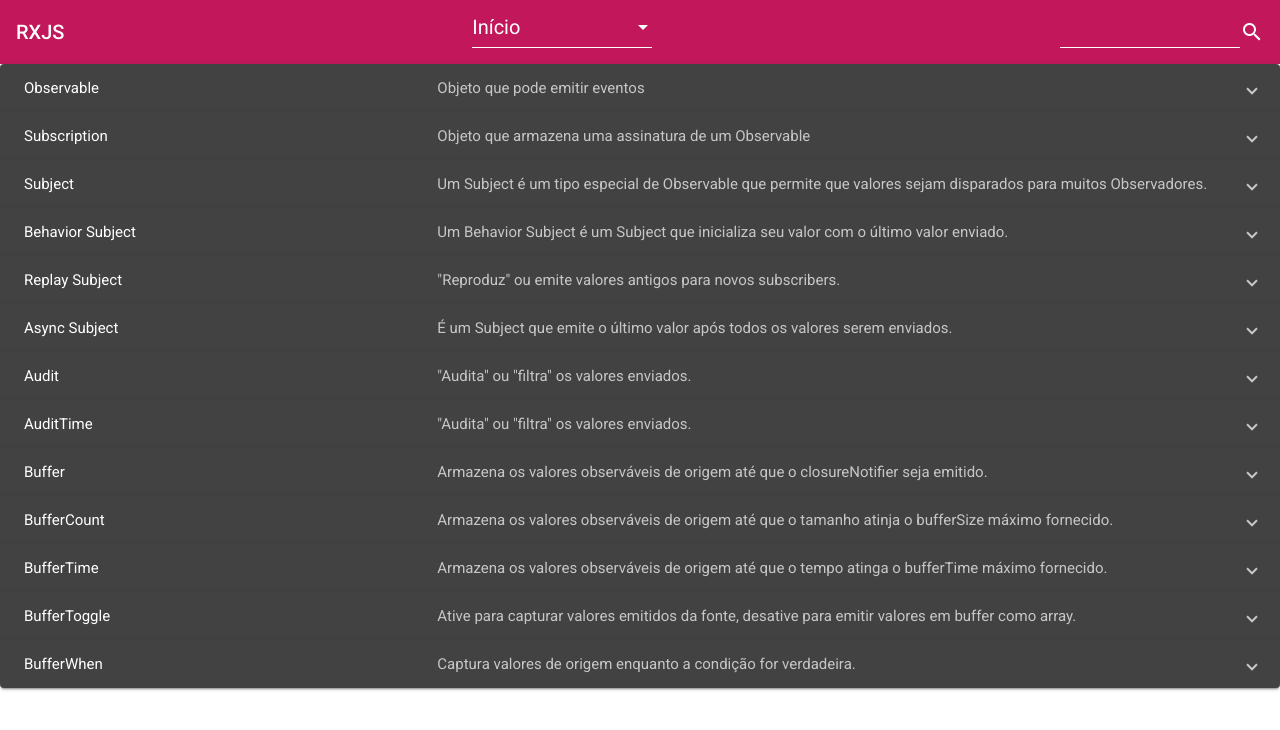
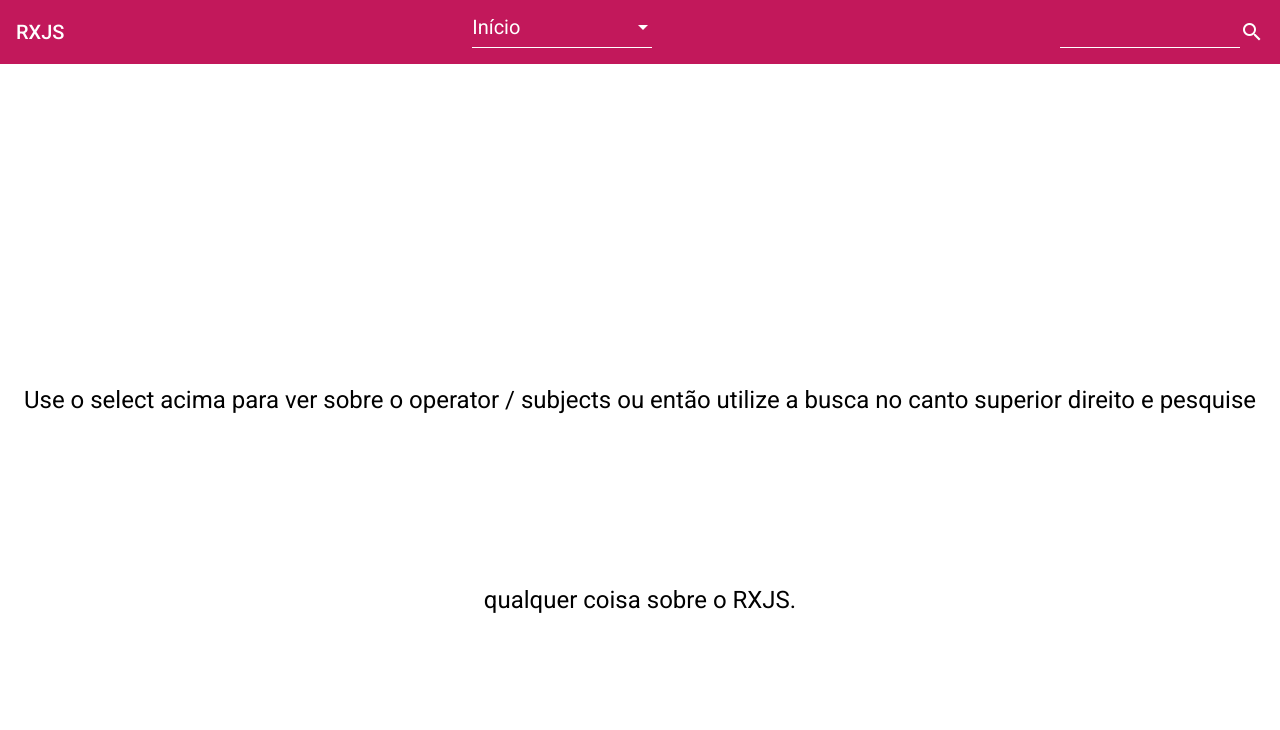
Before and after one commit to rpelizza/operators-rxjs, an Angular app: page /home in a window 1280 px wide. Shown: the top 730 px of the page. Built offline with nearby package versions, Linux system fonts and the light colour scheme.

Commit message:
feat: text in middle

```diff
--- a/src/app/pages/home/home.component.html
+++ b/src/app/pages/home/home.component.html
@@ -1,230 +1,3 @@
-<mat-accordion>
-	<!--! Observable -->
-	<mat-expansion-panel>
-		<mat-expansion-panel-header>
-			<mat-panel-title> Observable </mat-panel-title>
-			<mat-panel-description>
-				Objeto que pode emitir eventos
-			</mat-panel-description>
-		</mat-expansion-panel-header>
-		<p>Um Observable é um objeto que pode emitir eventos.</p>
-		<p>
-			<a routerLink="/observable">Clique aqui para ver o exemplo</a>
-		</p>
-	</mat-expansion-panel>
-
-	<!--! Subscription -->
-	<mat-expansion-panel>
-		<mat-expansion-panel-header>
-			<mat-panel-title> Subscription </mat-panel-title>
-			<mat-panel-description>
-				Objeto que armazena uma assinatura de um Observable
-			</mat-panel-description>
-		</mat-expansion-panel-header>
-		<p>
-			O objeto Subscription armazena uma assinatura de um Observable.
-			Quando o Observable é finalizado, a assinatura é cancelada.
-		</p>
-		<p>
-			<a routerLink="/subscription">Clique aqui para ver o exemplo</a>
-		</p>
-	</mat-expansion-panel>
-
-	<!--! Subject -->
-	<mat-expansion-panel>
-		<mat-expansion-panel-header>
-			<mat-panel-title> Subject </mat-panel-title>
-			<mat-panel-description>
-				Um Subject é um tipo especial de Observable que permite que
-				valores sejam disparados para muitos Observadores.
-			</mat-panel-description>
-		</mat-expansion-panel-header>
-		<p>
-			Enquanto os Observables simples são unicast (cada Observer inscrito
-			possui uma execução independente do Observable), os Subjects são
-			multicast. Um Subject é como um Observável, mas pode transmitir para
-			muitos Observadores.
-		</p>
-		<p>
-			<a routerLink="/subject">Clique aqui para ver o exemplo</a>
-		</p>
-	</mat-expansion-panel>
-
-	<!--! Behavior Subject -->
-	<mat-expansion-panel>
-		<mat-expansion-panel-header>
-			<mat-panel-title> Behavior Subject </mat-panel-title>
-			<mat-panel-description>
-				Um Behavior Subject é um Subject que inicializa seu valor com o
-				último valor enviado.
-			</mat-panel-description>
-		</mat-expansion-panel-header>
-		<p>
-			Requer um valor inicial e emite o valor atual para novos
-			subscribers.
-		</p>
-		<p>
-			<a routerLink="/behavior-subject">Clique aqui para ver o exemplo</a>
-		</p>
-	</mat-expansion-panel>
-
-	<!--! Replay Subject -->
-	<mat-expansion-panel>
-		<mat-expansion-panel-header>
-			<mat-panel-title> Replay Subject </mat-panel-title>
-			<mat-panel-description>
-				"Reproduz" ou emite valores antigos para novos subscribers.
-			</mat-panel-description>
-		</mat-expansion-panel-header>
-		<p>
-			ReplaySubject é semelhante ao BehaviorSubject na maneira como pode
-			enviar valores em cache para novos assinantes, mas em vez de apenas
-			um valor atual, ele pode gravar e reproduzir uma série inteira de
-			valores.
-		</p>
-		<p>
-			<a routerLink="/replay-subject">Clique aqui para ver o exemplo</a>
-		</p>
-	</mat-expansion-panel>
-
-	<!--! Async subject -->
-	<mat-expansion-panel>
-		<mat-expansion-panel-header>
-			<mat-panel-title> Async Subject </mat-panel-title>
-			<mat-panel-description>
-				É um Subject que emite o último valor após todos os valores
-				serem enviados.
-			</mat-panel-description>
-		</mat-expansion-panel-header>
-		<p>
-			Apenas o último valor da execução observable é enviado para os
-			observadores e somente quando a execução é concluida.
-		</p>
-		<p>
-			<a routerLink="/async-subject">Clique aqui para ver o exemplo</a>
-		</p>
-	</mat-expansion-panel>
-
-	<!--! Audit -->
-	<mat-expansion-panel>
-		<mat-expansion-panel-header>
-			<mat-panel-title> Audit </mat-panel-title>
-			<mat-panel-description>
-				"Audita" ou "filtra" os valores enviados.
-			</mat-panel-description>
-		</mat-expansion-panel-header>
-		<p>
-			O Audit filtra os valores enviados, mantendo apenas os últimos n
-			valores enviados.
-		</p>
-		<p>
-			<a routerLink="/audit">Clique aqui para ver o exemplo</a>
-		</p>
-	</mat-expansion-panel>
-
-	<!--! AuditTime -->
-	<mat-expansion-panel>
-		<mat-expansion-panel-header>
-			<mat-panel-title> AuditTime </mat-panel-title>
-			<mat-panel-description>
-				"Audita" ou "filtra" os valores enviados.
-			</mat-panel-description>
-		</mat-expansion-panel-header>
-		<p>
-			Ignora os valores de origem por milissegundos de duração, em
-			seguida, emite o valor mais recente da origem Observável e repete
-			esse processo.
-		</p>
-		<p>
-			<a routerLink="/audit-time">Clique aqui para ver o exemplo</a>
-		</p>
-	</mat-expansion-panel>
-
-	<!--! Buffer -->
-	<mat-expansion-panel>
-		<mat-expansion-panel-header>
-			<mat-panel-title> Buffer </mat-panel-title>
-			<mat-panel-description>
-				Armazena os valores observáveis de origem até que o
-				closureNotifier seja emitido.
-			</mat-panel-description>
-		</mat-expansion-panel-header>
-		<p>
-			O Buffer armazena os valores enviados e emite uma lista de valores
-			quando o número de valores é atingido.
-		</p>
-		<p>
-			<a routerLink="/buffer">Clique aqui para ver o exemplo</a>
-		</p>
-	</mat-expansion-panel>
-
-	<!--! BufferCount -->
-	<mat-expansion-panel>
-		<mat-expansion-panel-header>
-			<mat-panel-title> BufferCount </mat-panel-title>
-			<mat-panel-description>
-				Armazena os valores observáveis de origem até que o tamanho
-				atinja o bufferSize máximo fornecido.
-			</mat-panel-description>
-		</mat-expansion-panel-header>
-		<p>
-			Coleta valores do passado como um array e emite esse array somente
-			quando seu tamanho atinge bufferSize.
-		</p>
-		<p>
-			<a routerLink="/buffer-count">Clique aqui para ver o exemplo</a>
-		</p>
-	</mat-expansion-panel>
-
-	<!--! BufferTime -->
-	<mat-expansion-panel>
-		<mat-expansion-panel-header>
-			<mat-panel-title> BufferTime </mat-panel-title>
-			<mat-panel-description>
-				Armazena os valores observáveis de origem até que o tempo
-				atinga o bufferTime máximo fornecido.
-			</mat-panel-description>
-		</mat-expansion-panel-header>
-		<p>
-			Coleta valores do passado como um array e emite esse array somente
-			quando o tempo atinge bufferTime.
-		</p>
-		<p>
-			<a routerLink="/buffer-time">Clique aqui para ver o exemplo</a>
-		</p>
-	</mat-expansion-panel>
-
-	<!--! BufferToggle -->
-	<mat-expansion-panel>
-		<mat-expansion-panel-header>
-			<mat-panel-title> BufferToggle </mat-panel-title>
-			<mat-panel-description>
-				Ative para capturar valores emitidos da fonte, desative para emitir valores em buffer como array.
-			</mat-panel-description>
-		</mat-expansion-panel-header>
-		<p>
-			O BufferToggle armazena os valores enviados e emite uma lista de
-			valores quando o número de valores é atingido.
-		</p>
-		<p>
-			<a routerLink="/buffer-toggle">Clique aqui para ver o exemplo</a>
-		</p>
-	</mat-expansion-panel>
-
-	<!--! BufferWhen -->
-	<mat-expansion-panel>
-		<mat-expansion-panel-header>
-			<mat-panel-title> BufferWhen </mat-panel-title>
-			<mat-panel-description>
-				Captura valores de origem enquanto a condição for verdadeira.
-			</mat-panel-description>
-		</mat-expansion-panel-header>
-		<p>
-			O BufferWhen captura valores enquanto a condição for verdadeira e
-			emite uma lista de valores quando a condição for falsa.
-		</p>
-		<p>
-			<a routerLink="/buffer-when">Clique aqui para ver o exemplo</a>
-		</p>
-	</mat-expansion-panel>
-</mat-accordion>
+<h1>
+	Use o select acima para ver sobre o operator / subjects ou então utilize a busca no canto superior direito e pesquise qualquer coisa sobre o RXJS.
+</h1>
--- a/src/app/pages/home/home.component.scss
+++ b/src/app/pages/home/home.component.scss
@@ -0,0 +1,9 @@
+h1 {
+	left: 0;
+	line-height: 200px;
+	margin-top: -100px;
+	position: absolute;
+	text-align: center;
+	top: 50%;
+	width: 100%;
+}
```
Also changed, not shown: src/app/app.component.html (+0 -9 lines).
